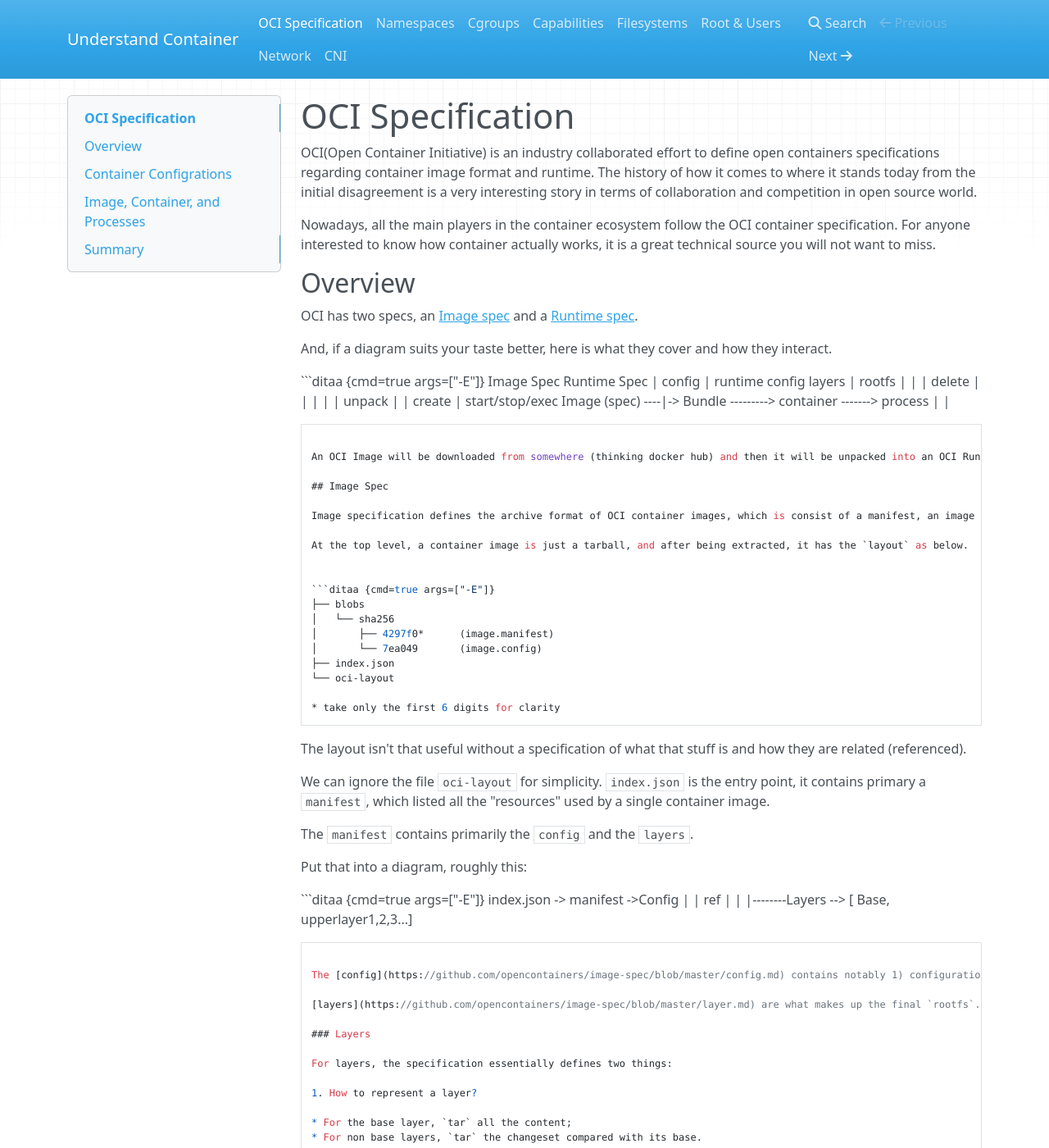
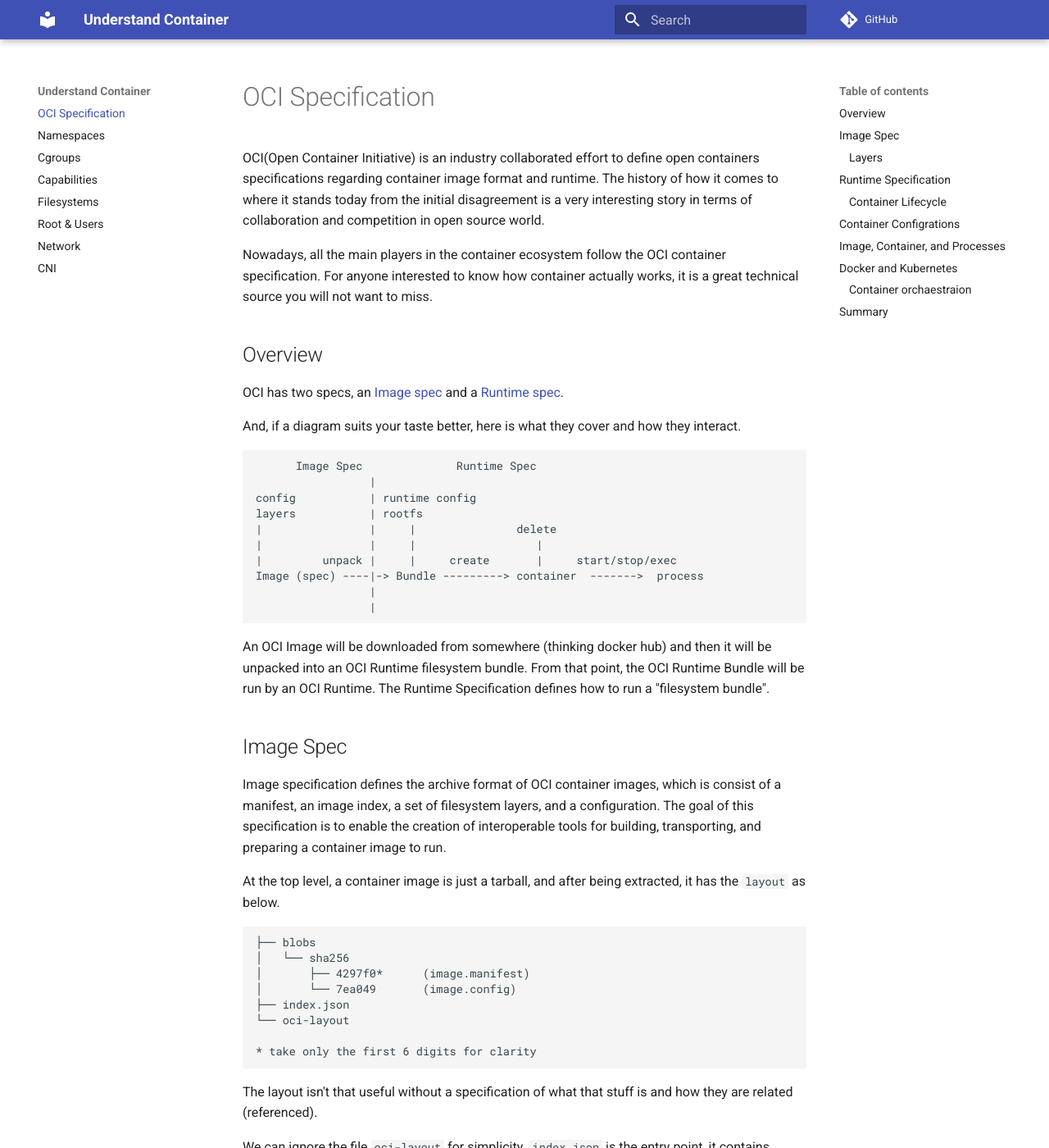
Before and after one commit to binchenX/understand_container, an MkDocs documentation site: the page built from docs/ch1.md, in a window 1280 px wide and 1400 px high. Shown: the whole window at 82% size. Built offline with MkDocs 1.6.1 and Material for MkDocs 9.7.7, drawn with Linux system fonts in a browser that asks for light colours; nearby versions of some CDN libraries; comment, search, counter and statistics services are not loaded; some of the changed text lies outside the part shown.

Commit message:
use github action and publish to github page
with minor fix for the diagram annotation

````diff
--- a/docs/ch1.md
+++ b/docs/ch1.md
@@ -10,7 +10,7 @@
 
 And, if a diagram suits your taste better, here is what they cover and how they interact.
 
-```ditaa {cmd=true args=["-E"]}
+```
       Image Spec              Runtime Spec
                  |
 config           | runtime config
@@ -32,7 +32,7 @@
 At the top level, a container image is just a tarball, and after being extracted, it has the `layout` as below.
 
 
-```ditaa {cmd=true args=["-E"]}
+```
 ├── blobs
 │   └── sha256
 │       ├── 4297f0*      (image.manifest)
@@ -51,7 +51,7 @@
 
 Put that into a diagram, roughly this:
 
-```ditaa {cmd=true args=["-E"]}
+```
 index.json -> manifest ->Config
                 |           | ref
                 |           |
@@ -91,7 +91,7 @@
 
 You can throw in a few other actions and states, such as `pause` and `paused`, but those are the fundamental ones.
 
-```ditaa {cmd=true args=["-E"]}
+```
                                +--------+       +----------+
                                +prestart|       |poststart |
                                | hook   |       | hook     |
@@ -138,14 +138,14 @@
 A whole lot of configurations for Linux platform is dedicated to the Namespace configuration. Actually, namespaces are the foundations of container technology. Or put it another way, there is will be no container without namespaces. Linux provides seven type of namespaces and they are all supported by the OCI runtime specification:
 
 
-| Namespace     | Domain / Description                 |
-|---------------|--------------------------------------|
-| PID           |   Process IDs                        |
-| Mount         |   Mount points                       |
-| Network       |   Network devices, stacks, ports, etc|
-| User          |   User and group IDs                 |
-| IPC           |   System V IPC, POSIX message queues |
-| UTS           |   Hostname and NIS domain name       |
+| Namespace | Domain / Description                |
+| --------- | ----------------------------------- |
+| PID       | Process IDs                         |
+| Mount     | Mount points                        |
+| Network   | Network devices, stacks, ports, etc |
+| User      | User and group IDs                  |
+| IPC       | System V IPC, POSIX message queues  |
+| UTS       | Hostname and NIS domain name        |
 
  - Annotations
 In addition to what and how the container should be run. Annotations allow you to label the containers. The ability to label and select the container base on some properties is the basic requirement for a container orchestration platform.
@@ -158,7 +158,7 @@
 
 Here is the relationship between the various concept, `Image`, `Container` and `Process` and it is vitally important to get them right.
 
-```ditaa {cmd=true args=["-E"]}
+```
         Images               Container       Processes
                  +                      +
                  |                      |
@@ -181,7 +181,7 @@
 
 Docker makes container an industry trend and probably there are lots of people considering docker *is* container and container *is* docker. Docker definitely deserves the credit here. But from the technical point of view, docker is the most widely used container implementation. The architecture of the docker implementation evolves very quick from version to version. As of the time of writing, it looks like below.
 
-```ditaa {cmd=true args=["-E"]}
+```
                        +---------------------+
                        |                     |
                        |  dockerInc/docker   |
@@ -224,7 +224,7 @@
 
 Following diagram illustrate how the Kubernetes interact with the container runtime.
 
-```ditaa {cmd=true args=["-E"]}
+```
 
       +----------------+---------------------------------+
       |                |---------------+                 |
--- /dev/null
+++ b/docs/index.md
@@ -0,0 +1,3 @@
+# Understand Container
+
+Nothing here. Click the chapters in the left side to dig in.
--- a/mkdocs.yml
+++ b/mkdocs.yml
@@ -1,4 +1,5 @@
 site_name: "Understand Container"
+repo_url: https://github.com/binchenX/understand_container
 
 nav:
   - OCI Specification: "ch1.md"
@@ -9,3 +10,6 @@
   - Root & Users: "ch6.md"
   - Network: "ch7.md"
   - CNI: "ch8.md"
+
+theme:
+  name: material
````
Also changed, not shown: README.md (+2 -10 lines), 1 other file.
